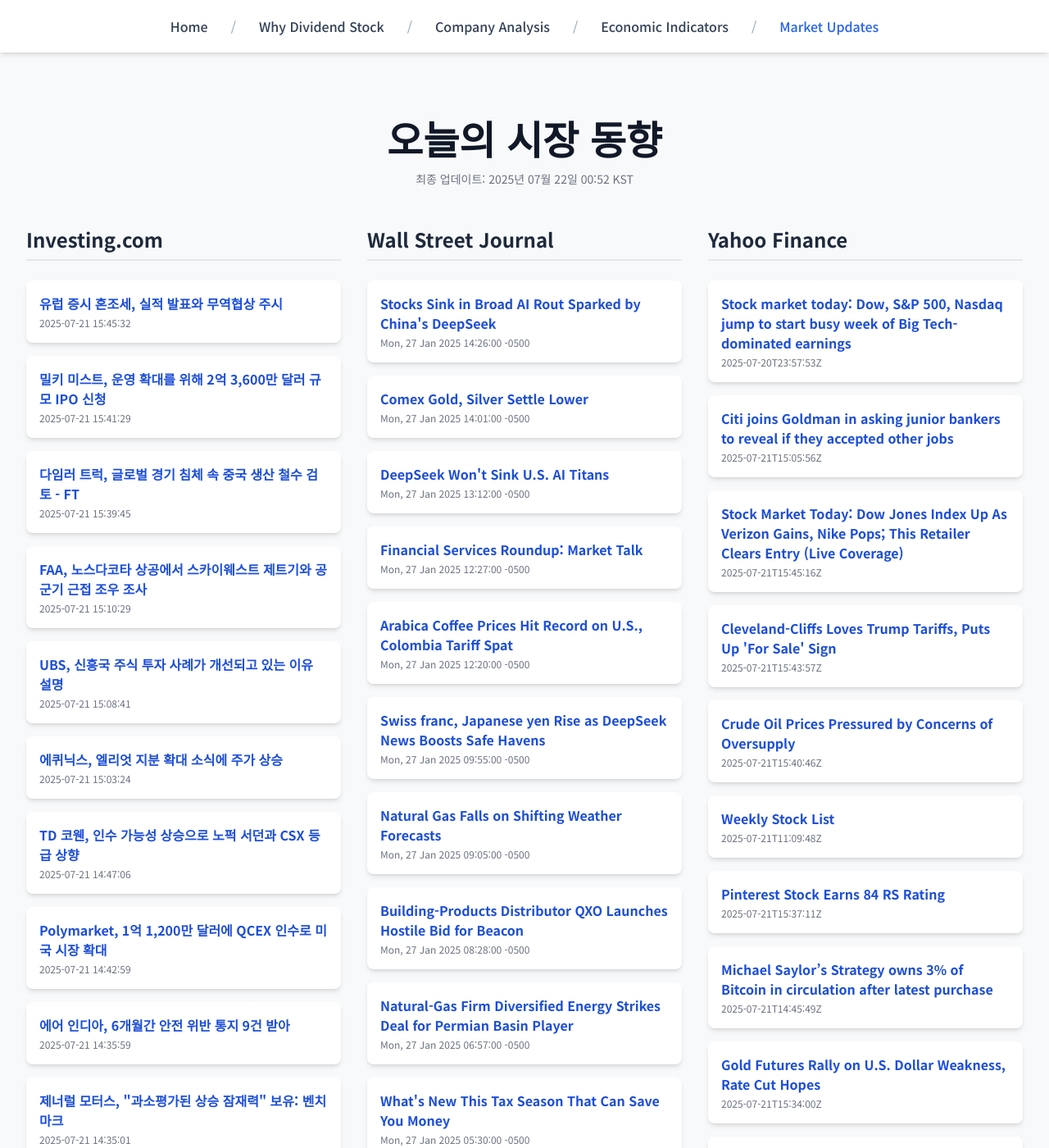
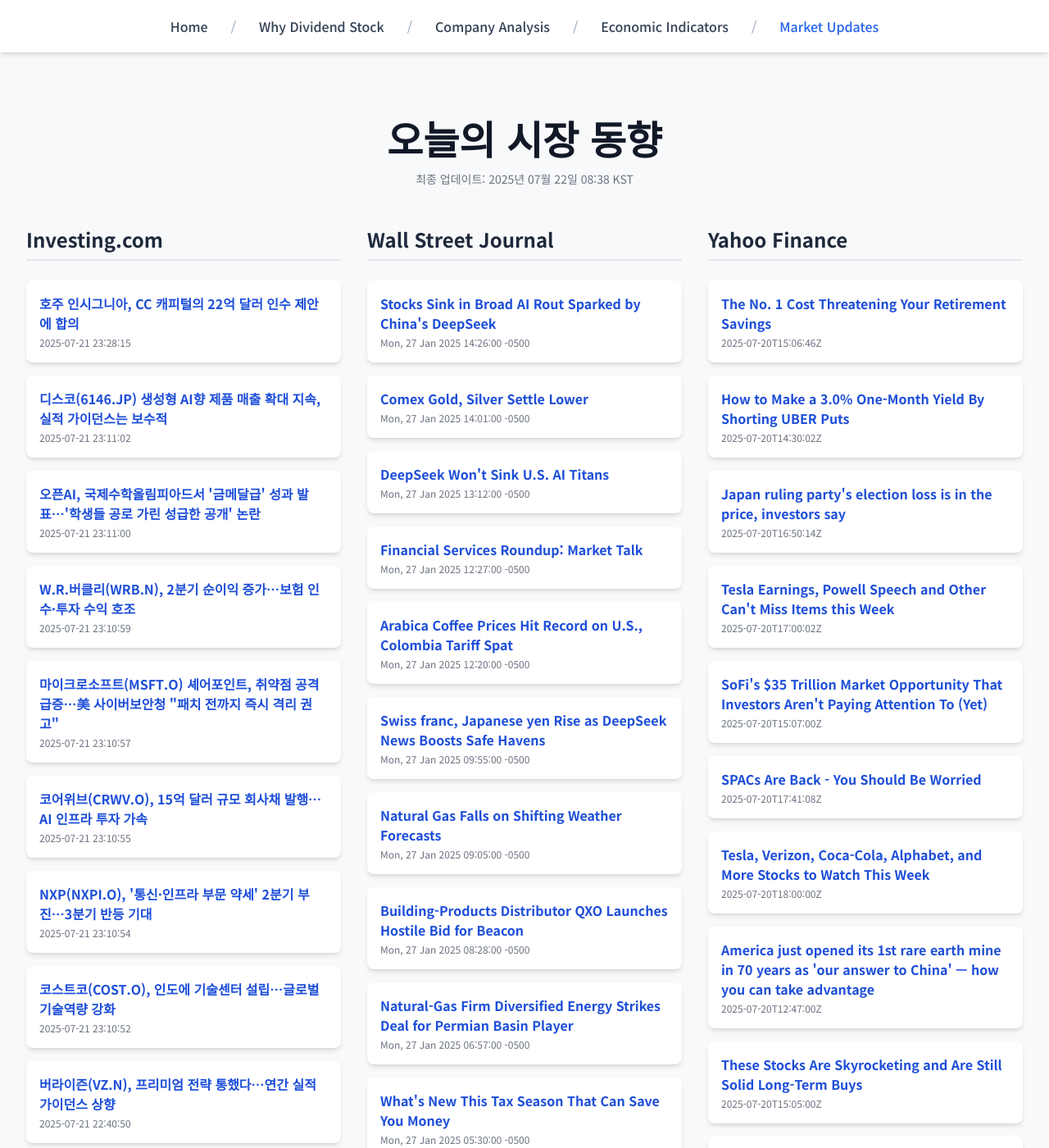
Before and after one commit to Kay-Hwang/my-company-analysis, a Jekyll site: the page built from market-updates.html, in a window 1280 px wide and 1400 px high. Shown: the whole window at 82% size. Built offline with Jekyll 4.4.1, drawn with Linux system fonts in a browser that asks for light colours; nearby versions of some CDN libraries; a script that is not in the unit is left out; some of the changed text lies outside the part shown.

Commit message:
Update latest data

```diff
--- a/_data/latest_data.json
+++ b/_data/latest_data.json
@@ -1,66 +1,66 @@
 {
-  "lastUpdated": "2025년 07월 22일 00:52 KST",
+  "lastUpdated": "2025년 07월 22일 08:38 KST",
   "news": {
     "investing": [
       {
-        "title": "유럽 증시 혼조세, 실적 발표와 무역협상 주시",
-        "link": "https://kr.investing.com/news/stock-market-news/article-1555798",
-        "pubDate": "2025-07-21 15:45:32",
-        "summary": "유럽 증시 혼조세, 실적 발표와 무역협상 주시"
+        "title": "호주 인시그니아, CC 캐피털의 22억 달러 인수 제안에 합의",
+        "link": "https://kr.investing.com/news/stock-market-news/article-1557254",
+        "pubDate": "2025-07-21 23:28:15",
+        "summary": "호주 인시그니아, CC 캐피털의 22억 달러 인수 제안에 합의"
       },
       {
-        "title": "밀키 미스트, 운영 확대를 위해 2억 3,600만 달러 규모 IPO 신청",
-        "link": "https://kr.investing.com/news/stock-market-news/article-93CH-1556906",
-        "pubDate": "2025-07-21 15:41:29",
-        "summary": "밀키 미스트, 운영 확대를 위해 2억 3,600만 달러 규모 IPO 신청"
+        "title": "디스코(6146.JP) 생성형 AI향 제품 매출 확대 지속, 실적 가이던스는 보수적",
+        "link": "https://kr.investing.com/news/stock-market-news/article-1557246",
+        "pubDate": "2025-07-21 23:11:02",
+        "summary": "디스코(6146.JP) 생성형 AI향 제품 매출 확대 지속, 실적 가이던스는 보수적"
       },
       {
-        "title": "다임러 트럭, 글로벌 경기 침체 속 중국 생산 철수 검토 - FT",
-        "link": "https://kr.investing.com/news/stock-market-news/article-93CH-1556884",
-        "pubDate": "2025-07-21 15:39:45",
-        "summary": "다임러 트럭, 글로벌 경기 침체 속 중국 생산 철수 검토 - FT"
+        "title": "오픈AI, 국제수학올림피아드서 '금메달급' 성과 발표…'학생들 공로 가린 성급한 공개' 논란",
+        "link": "https://kr.investing.com/news/stock-market-news/article-1557245",
+        "pubDate": "2025-07-21 23:11:00",
+        "summary": "오픈AI, 국제수학올림피아드서 '금메달급' 성과 발표…'학생들 공로 가린 성급한 공개' 논란"
       },
       {
-        "title": "FAA, 노스다코타 상공에서 스카이웨스트 제트기와 공군기 근접 조우 조사",
-        "link": "https://kr.investing.com/news/stock-market-news/article-93CH-1556849",
-        "pubDate": "2025-07-21 15:10:29",
-        "summary": "FAA, 노스다코타 상공에서 스카이웨스트 제트기와 공군기 근접 조우 조사"
+        "title": "W.R.버클리(WRB.N), 2분기 순이익 증가…보험 인수·투자 수익 호조",
+        "link": "https://kr.investing.com/news/stock-market-news/article-1557244",
+        "pubDate": "2025-07-21 23:10:59",
+        "summary": "W.R.버클리(WRB.N), 2분기 순이익 증가…보험 인수·투자 수익 호조"
       },
       {
-        "title": "UBS, 신흥국 주식 투자 사례가 개선되고 있는 이유 설명",
-        "link": "https://kr.investing.com/news/stock-market-news/article-1556848",
-        "pubDate": "2025-07-21 15:08:41",
-        "summary": "UBS, 신흥국 주식 투자 사례가 개선되고 있는 이유 설명"
+        "title": "마이크로소프트(MSFT.O) 셰어포인트, 취약점 공격 급증…美 사이버보안청 \"패치 전까지 즉시 격리 권고\"",
+        "link": "https://kr.investing.com/news/stock-market-news/article-1557243",
+        "pubDate": "2025-07-21 23:10:57",
+        "summary": "마이크로소프트(MSFT.O) 셰어포인트, 취약점 공격 급증…美 사이버보안청 \"패치 전까지 즉시 격리 권고\""
       },
       {
-        "title": "에퀴닉스, 엘리엇 지분 확대 소식에 주가 상승",
-        "link": "https://kr.investing.com/news/stock-market-news/article-93CH-1556838",
-        "pubDate": "2025-07-21 15:03:24",
-        "summary": "에퀴닉스, 엘리엇 지분 확대 소식에 주가 상승"
+        "title": "코어위브(CRWV.O), 15억 달러 규모 회사채 발행…AI 인프라 투자 가속",
+        "link": "https://kr.investing.com/news/stock-market-news/article-1557242",
+        "pubDate": "2025-07-21 23:10:55",
+        "summary": "코어위브(CRWV.O), 15억 달러 규모 회사채 발행…AI 인프라 투자 가속"
       },
       {
-        "title": "TD 코웬, 인수 가능성 상승으로 노퍽 서던과 CSX 등급 상향",
-        "link": "https://kr.investing.com/news/stock-market-news/article-1556825",
-        "pubDate": "2025-07-21 14:47:06",
-        "summary": "TD 코웬, 인수 가능성 상승으로 노퍽 서던과 CSX 등급 상향"
+        "title": "NXP(NXPI.O), '통신·인프라 부문 약세' 2분기 부진…3분기 반등 기대",
+        "link": "https://kr.investing.com/news/stock-market-news/article-1557241",
+        "pubDate": "2025-07-21 23:10:54",
+        "summary": "NXP(NXPI.O), '통신·인프라 부문 약세' 2분기 부진…3분기 반등 기대"
       },
       {
-        "title": "Polymarket, 1억 1,200만 달러에 QCEX 인수로 미국 시장 확대",
-        "link": "https://kr.investing.com/news/stock-market-news/article-1556819",
-        "pubDate": "2025-07-21 14:42:59",
-        "summary": "Polymarket, 1억 1,200만 달러에 QCEX 인수로 미국 시장 확대"
+        "title": "코스트코(COST.O), 인도에 기술센터 설립…글로벌 기술역량 강화",
+        "link": "https://kr.investing.com/news/stock-market-news/article-1557240",
+        "pubDate": "2025-07-21 23:10:52",
+        "summary": "코스트코(COST.O), 인도에 기술센터 설립…글로벌 기술역량 강화"
       },
       {
-        "title": "에어 인디아, 6개월간 안전 위반 통지 9건 받아",
-        "link": "https://kr.investing.com/news/stock-market-news/article-93CH-1556807",
-        "pubDate": "2025-07-21 14:35:59",
-        "summary": "에어 인디아, 6개월간 안전 위반 통지 9건 받아"
+        "title": "버라이즌(VZ.N), 프리미엄 전략 통했다…연간 실적 가이던스 상향",
+        "link": "https://kr.investing.com/news/stock-market-news/article-1557232",
+        "pubDate": "2025-07-21 22:40:50",
+        "summary": "버라이즌(VZ.N), 프리미엄 전략 통했다…연간 실적 가이던스 상향"
       },
       {
-        "title": "제너럴 모터스, \"과소평가된 상승 잠재력\" 보유: 벤치마크",
-        "link": "https://kr.investing.com/news/stock-market-news/article-1556806",
-        "pubDate": "2025-07-21 14:35:01",
-        "summary": "제너럴 모터스, \"과소평가된 상승 잠재력\" 보유: 벤치마크"
+        "title": "[개장] 뉴욕증시 실적 기대감 속 혼조, 나스닥·S&P500 최고치",
+        "link": "https://kr.investing.com/news/stock-market-news/article-1557231",
+        "pubDate": "2025-07-21 22:40:48",
+        "summary": "[개장] 뉴욕증시 실적 기대감 속 혼조, 나스닥·S&P500 최고치"
       }
     ],
     "wsj": [
@@ -127,64 +127,64 @@
     ],
     "yahoo": [
       {
-        "title": "Stock market today: Dow, S&P 500, Nasdaq jump to start busy week of Big Tech-dominated earnings",
-        "link": "https://finance.yahoo.com/news/live/stock-market-today-dow-sp-500-nasdaq-jump-to-start-busy-week-of-big-tech-dominated-earnings-235753115.html",
-        "pubDate": "2025-07-20T23:57:53Z",
-        "summary": "Stock market today: Dow, S&P 500, Nasdaq jump to start busy week of Big Tech-dominated earnings"
+        "title": "The No. 1 Cost Threatening Your Retirement Savings",
+        "link": "https://finance.yahoo.com/news/no-1-cost-threatening-retirement-150646441.html",
+        "pubDate": "2025-07-20T15:06:46Z",
+        "summary": "The No. 1 Cost Threatening Your Retirement Savings"
       },
       {
-        "title": "Citi joins Goldman in asking junior bankers to reveal if they accepted other jobs",
-        "link": "https://finance.yahoo.com/news/citi-joins-goldman-asking-junior-150556986.html",
-        "pubDate": "2025-07-21T15:05:56Z",
-        "summary": "Citi joins Goldman in asking junior bankers to reveal if they accepted other jobs"
+        "title": "How to Make a 3.0% One-Month Yield By Shorting UBER Puts",
+        "link": "https://finance.yahoo.com/news/3-0-one-month-yield-143002021.html",
+        "pubDate": "2025-07-20T14:30:02Z",
+        "summary": "How to Make a 3.0% One-Month Yield By Shorting UBER Puts"
       },
       {
-        "title": "Stock Market Today: Dow Jones Index Up As Verizon Gains, Nike Pops; This Retailer Clears Entry (Live Coverage)",
-        "link": "https://www.investors.com/market-trend/stock-market-today/dow-jones-sp500-nasdaq-google-tesla-earnings/?src=A00220&yptr=yahoo",
-        "pubDate": "2025-07-21T15:45:16Z",
-        "summary": "Stock Market Today: Dow Jones Index Up As Verizon Gains, Nike Pops; This Retailer Clears Entry (Live Coverage)"
+        "title": "Japan ruling party's election loss is in the price, investors say",
+        "link": "https://finance.yahoo.com/news/japan-ruling-partys-election-loss-165014446.html",
+        "pubDate": "2025-07-20T16:50:14Z",
+        "summary": "Japan ruling party's election loss is in the price, investors say"
       },
       {
-        "title": "Cleveland-Cliffs Loves Trump Tariffs, Puts Up 'For Sale' Sign",
-        "link": "https://www.investors.com/news/trump-tariffs-steel-cleveland-cliffs-for-sale-earnings/?src=A00220&yptr=yahoo",
-        "pubDate": "2025-07-21T15:43:57Z",
-        "summary": "Cleveland-Cliffs Loves Trump Tariffs, Puts Up 'For Sale' Sign"
+        "title": "Tesla Earnings, Powell Speech and Other Can't Miss Items this Week",
+        "link": "https://finance.yahoo.com/news/tesla-earnings-powell-speech-other-170002590.html",
+        "pubDate": "2025-07-20T17:00:02Z",
+        "summary": "Tesla Earnings, Powell Speech and Other Can't Miss Items this Week"
       },
       {
-        "title": "Crude Oil Prices Pressured by Concerns of Oversupply",
-        "link": "https://finance.yahoo.com/news/crude-oil-prices-pressured-concerns-154046725.html",
-        "pubDate": "2025-07-21T15:40:46Z",
-        "summary": "Crude Oil Prices Pressured by Concerns of Oversupply"
+        "title": "SoFi's $35 Trillion Market Opportunity That Investors Aren't Paying Attention To (Yet)",
+        "link": "https://finance.yahoo.com/news/sofis-35-trillion-market-opportunity-150700358.html",
+        "pubDate": "2025-07-20T15:07:00Z",
+        "summary": "SoFi's $35 Trillion Market Opportunity That Investors Aren't Paying Attention To (Yet)"
       },
       {
-        "title": "Weekly Stock List",
-        "link": "https://finance.yahoo.com/research/reports/ARGUS_44159_StockPicks_1753096188000?yptr=yahoo&ncid=yahooproperties_plusresear_nm5q6ze1cei",
-        "pubDate": "2025-07-21T11:09:48Z",
-        "summary": "Weekly Stock List"
+        "title": "SPACs Are Back - You Should Be Worried",
+        "link": "https://finance.yahoo.com/news/spacs-back-worried-174108701.html",
+        "pubDate": "2025-07-20T17:41:08Z",
+        "summary": "SPACs Are Back - You Should Be Worried"
       },
       {
-        "title": "Pinterest Stock Earns 84 RS Rating",
-        "link": "https://www.investors.com/news/pinterest-stock-earns-84-rs-rating/?src=A00220&yptr=yahoo",
-        "pubDate": "2025-07-21T15:37:11Z",
-        "summary": "Pinterest Stock Earns 84 RS Rating"
+        "title": "Tesla, Verizon, Coca-Cola, Alphabet, and More Stocks to Watch This Week",
+        "link": "https://www.barrons.com/articles/tesla-verizon-coke-google-earnings-stocks-52dad8b3?siteid=yhoof2&yptr=yahoo",
+        "pubDate": "2025-07-20T18:00:00Z",
+        "summary": "Tesla, Verizon, Coca-Cola, Alphabet, and More Stocks to Watch This Week"
       },
       {
-        "title": "Michael Saylor’s Strategy owns 3% of Bitcoin in circulation after latest purchase",
-        "link": "https://finance.yahoo.com/news/michael-saylor-strategy-owns-3-144549607.html",
-        "pubDate": "2025-07-21T14:45:49Z",
-        "summary": "Michael Saylor’s Strategy owns 3% of Bitcoin in circulation after latest purchase"
+        "title": "America just opened its 1st rare earth mine in 70 years as 'our answer to China' — how you can take advantage",
+        "link": "https://finance.yahoo.com/news/america-just-opened-1st-rare-124700826.html",
+        "pubDate": "2025-07-20T12:47:00Z",
+        "summary": "America just opened its 1st rare earth mine in 70 years as 'our answer to China' — how you can take advantage"
       },
       {
-        "title": "Gold Futures Rally on U.S. Dollar Weakness, Rate Cut Hopes",
-        "link": "https://www.wsj.com/finance/commodities-futures/gold-edges-lower-weighed-by-solid-u-s-economic-data-91e0ab1b?siteid=yhoof2&yptr=yahoo",
-        "pubDate": "2025-07-21T15:34:00Z",
-        "summary": "Gold Futures Rally on U.S. Dollar Weakness, Rate Cut Hopes"
+        "title": "These Stocks Are Skyrocketing and Are Still Solid Long-Term Buys",
+        "link": "https://finance.yahoo.com/news/stocks-skyrocketing-still-solid-long-150500128.html",
+        "pubDate": "2025-07-20T15:05:00Z",
+        "summary": "These Stocks Are Skyrocketing and Are Still Solid Long-Term Buys"
       },
       {
-        "title": "Amazon Stock Nabs Price-Target Hike As Analyst Envisions 'Amazon Space Platform'",
-        "link": "https://www.investors.com/news/technology/amazon-stock-project-kuiper-space-x-analyst-price-target/?src=A00220&yptr=yahoo",
-        "pubDate": "2025-07-21T15:30:47Z",
-        "summary": "Amazon Stock Nabs Price-Target Hike As Analyst Envisions 'Amazon Space Platform'"
+        "title": "No signs of consumer rot in US markets — for now",
+        "link": "https://finance.yahoo.com/news/no-signs-of-consumer-rot-in-us-markets--for-now-123030255.html",
+        "pubDate": "2025-07-20T12:30:30Z",
+        "summary": "No signs of consumer rot in US markets — for now"
       }
     ]
   },
@@ -233,8 +233,8 @@
       },
       "treasury10Y": {
         "name": "10년물 국채금리",
-        "value": 4.47,
-        "date": "2025-07-17"
+        "value": 4.44,
+        "date": "2025-07-18"
       }
     }
   }
```
